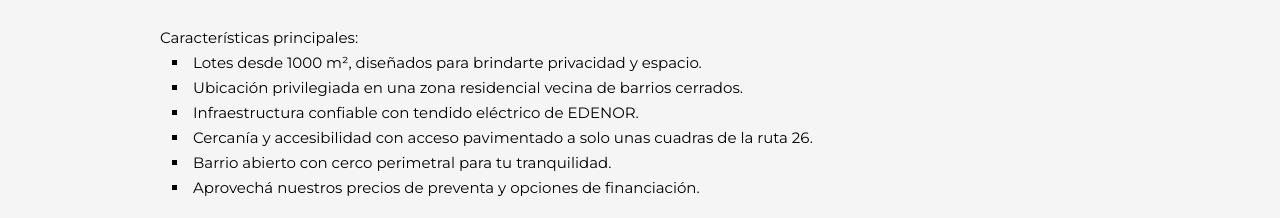
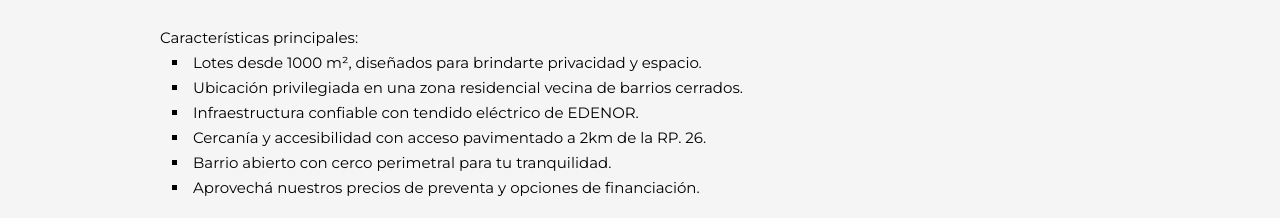
Before and after one commit to GeorgessDavid/fincas_aconcagua_front, a React (Vite) app: page / in a window 1280 px wide. Shown: the part 1180-1398 px from the top of the page. Built offline with nearby package versions, Linux system fonts and the light colour scheme; no server answers.

Commit message:
Modified 'acceso pavimentado a 2km'

```diff
--- a/src/components/Lotes.jsx
+++ b/src/components/Lotes.jsx
@@ -21,7 +21,7 @@ export const Lotes = () => {
                 <li>Lotes desde 1000 m², diseñados para brindarte privacidad y espacio.</li>
                 <li>Ubicación privilegiada en una zona residencial vecina de barrios cerrados.</li>
                 <li>Infraestructura confiable con tendido eléctrico de EDENOR.</li>
-                <li>Cercanía y accesibilidad con acceso pavimentado a solo unas cuadras de la ruta 26.</li>
+                <li>Cercanía y accesibilidad con acceso pavimentado a 2km de la RP. 26.</li>
                 <li>Barrio abierto con cerco perimetral para tu tranquilidad.</li>
                 <li>Aprovechá nuestros precios de preventa y opciones de financiación.</li>
                 <br />
```
